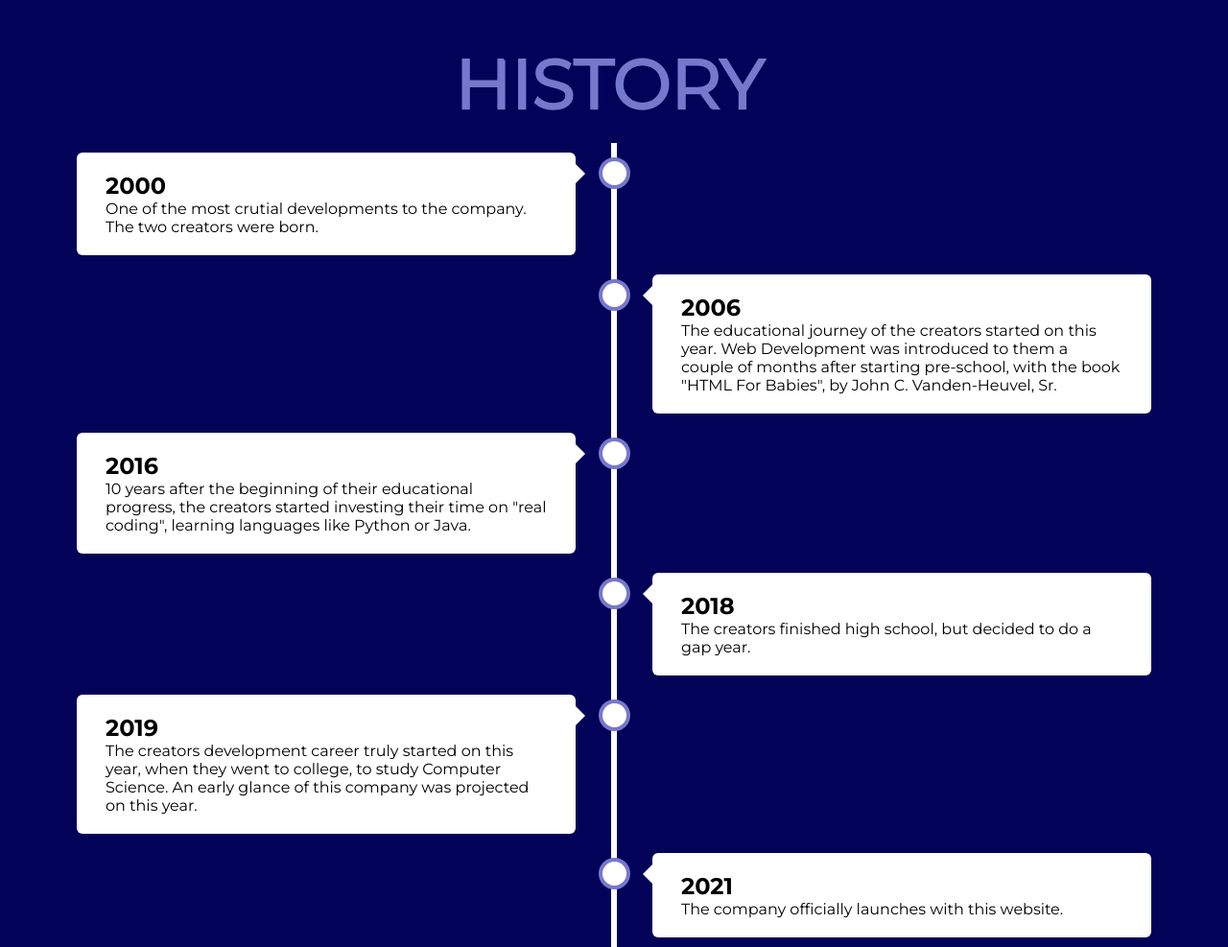
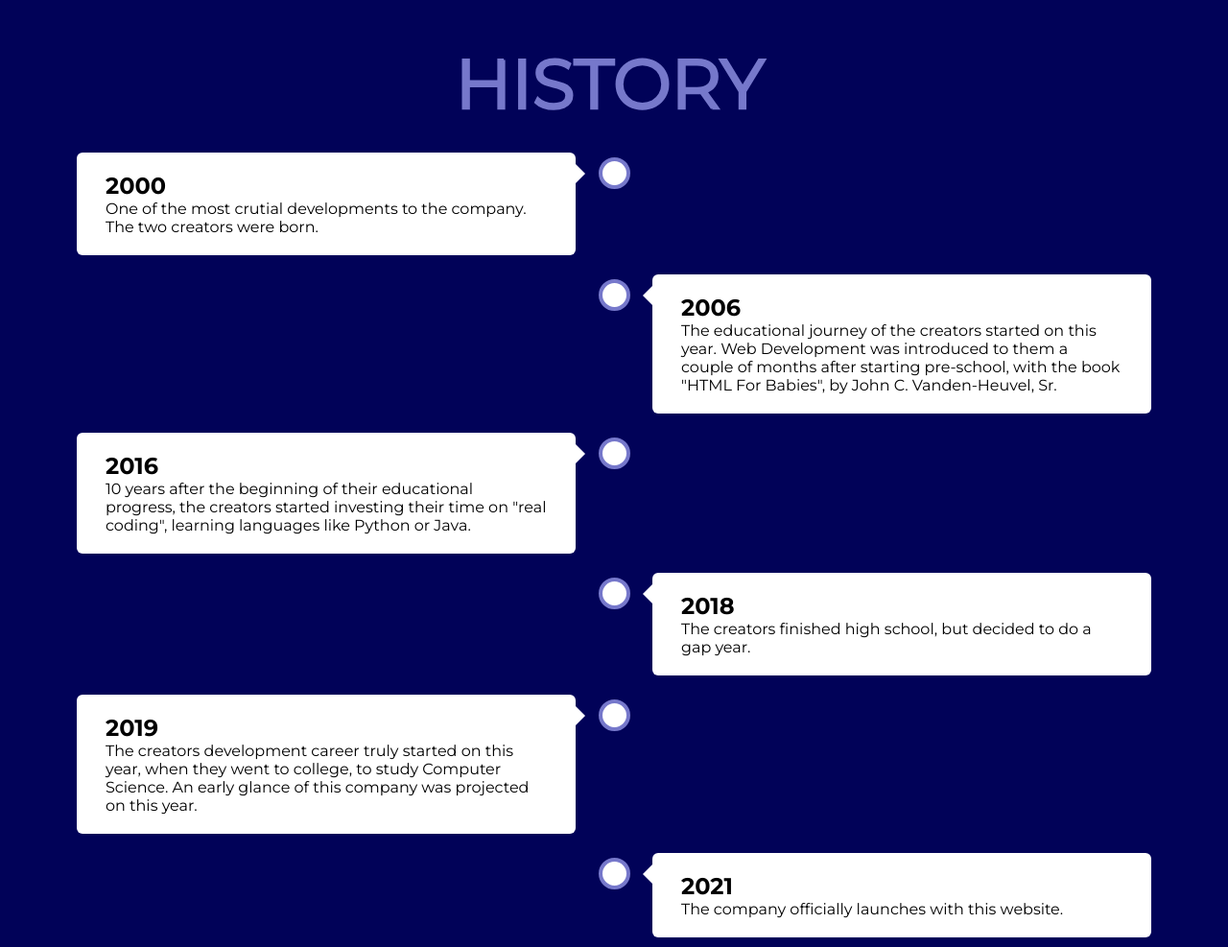
Before and after one commit to Eduardo-22002197/pw_proj_part_1, a PHP site: page /history.html in a window 1280 px wide. Shown: the part 84-1071 px from the top of the page at 96% size. Run offline with PHP 8.4, Linux system fonts and the light colour scheme.

Commit message:
Small error correction on timeline.

```diff
--- a/index.html
+++ b/index.html
@@ -35,6 +35,7 @@
         </header>
 
         <main>
+            <section class = "name-sect">
                 <section class = "sect1">
                     <svg class = "img img1" width = "179" height = "55" viewBox="0 0 179 54" fill="none" xmlns="http://www.w3.org/2000/svg">
                         <path d="M77.4 1.60001L60.408 52H54.792L40.032 9.01601L25.2 52H19.656L2.664 1.60001H8.136L22.68 44.944L37.728 1.60001H42.696L57.528 45.16L72.288 1.60001H77.4Z" stroke="#7678CB" stroke-width="3"/>
@@ -67,6 +68,7 @@
                         <path d="M544.409 7.04H526.697V2.432H567.449V7.04H549.737V52.832H544.409V7.04Z" stroke="#7678CB" stroke-width="3"/>
                     </svg>
                 </section>
+            </section>
         </main>
 
         <footer>
--- a/style.css
+++ b/style.css
@@ -105,6 +105,10 @@ main {
 
 
 /************* LANDING PAGE ************/
+.name-sect {
+    flex-direction: row;
+}
+
 .sect1, .sect2 {
     margin-right: 50px;
 }
@@ -347,16 +351,13 @@ main {
     animation: fillLetters 1s ease-in-out forwards 2.9s;
 }
 
-/* The actual timeline (the vertical ruler) */
-.timeline {
+.timeline {                                                 /* The actual timeline (the vertical ruler) */
     position: relative;
     max-width: 1200px;
     margin: 0 auto;
 }
 
-  /* The actual timeline (the vertical ruler) */
 .timeline::after {
-    content: '';
     position: absolute;
     width: 6px;
     background-color: white;
@@ -366,16 +367,14 @@ main {
     margin-left: -3px;
 }
 
-  /* Container around content */
-.container {
+.container {                                                /* Container around content */
     padding: 10px 40px;
     position: relative;
     background-color: inherit;
     width: 50%;
 }
 
-  /* The circles on the timeline */
-.container::after {
+.container::after {                                         /* The circles on the timeline */
     content: '';
     position: absolute;
     width: 25px;
@@ -442,9 +441,10 @@ main {
   /* Media queries - Responsive timeline on screens less than 600px wide */
 @media screen and (max-width: 760px) {
     /* Place the timelime to the left */
-    .timeline {
+    /*.timeline {
         max-width: 500px;
     }
+    */
 
     .timeline::after {
         left: 31px;
@@ -474,7 +474,6 @@ main {
     .right {
         left: 0%;
     }
-
 
     .img5 {
         margin-left: 20px;
```
Lines whose indentation alone changed are shown as unchanged.
